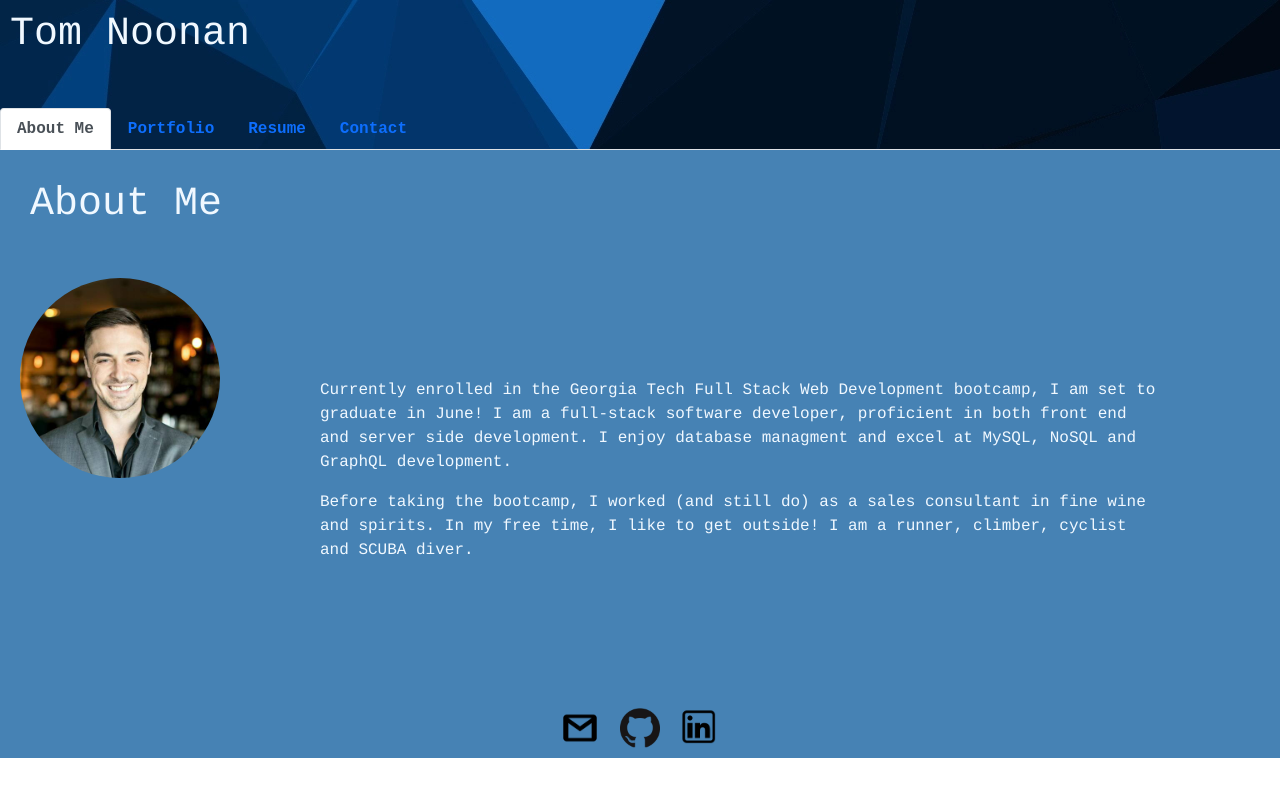
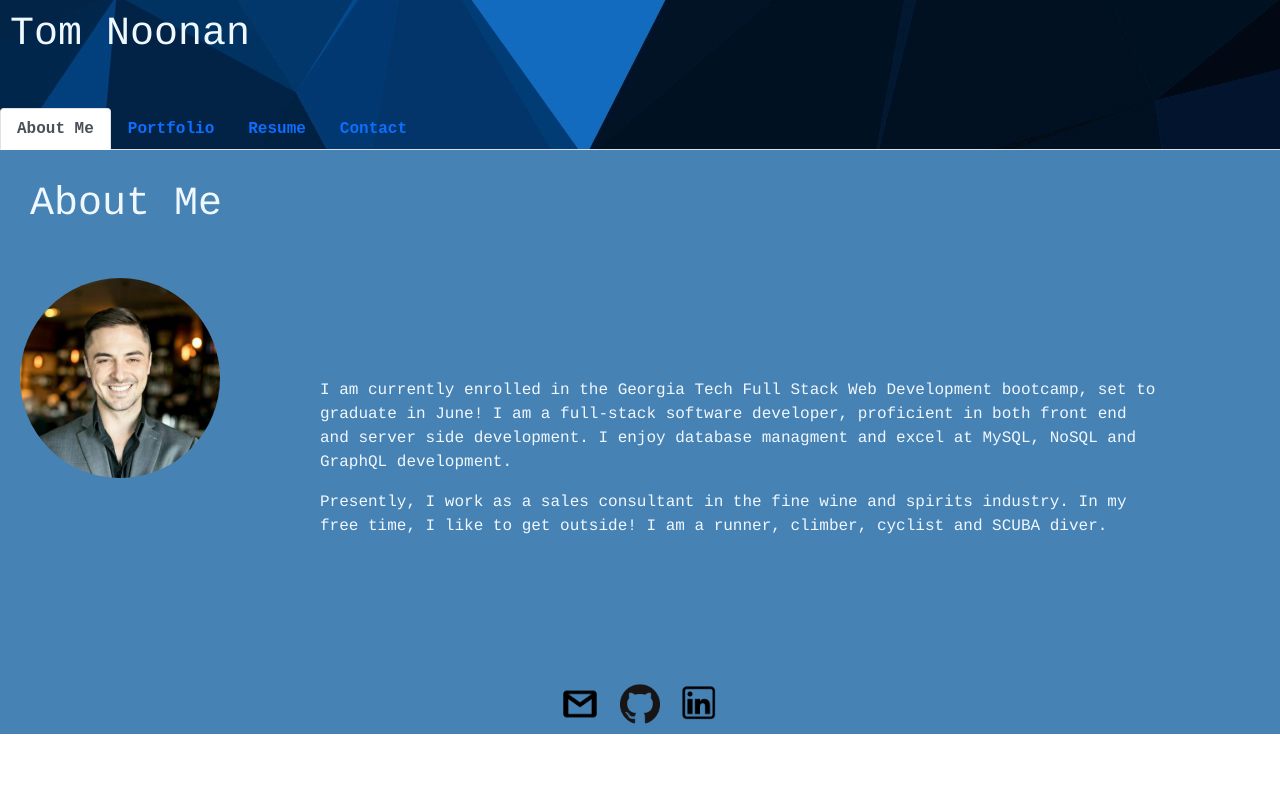
Before and after one commit to tnoonan88/React-Portfolio, a React (Create React App) app: page / in a window 1280 px wide. Shown: the top 796 px of the page. Built offline with nearby package versions, Linux system fonts and the light colour scheme.

Commit message:
updated about and contact pages

```diff
--- a/src/components/pages/About.js
+++ b/src/components/pages/About.js
@@ -9,8 +9,8 @@ export default function About() {
       <div className='about-content'>
         <img className='pro' src={proShot} alt='headshot'/>
           <div className='aboutText'>
-            <p>Currently enrolled in the Georgia Tech Full Stack Web Development bootcamp, I am set to graduate in June! I am a full-stack software developer, proficient in both front end and server side development. I enjoy database managment and excel at MySQL, NoSQL and GraphQL development.</p>
-            <p>Before taking the bootcamp, I worked (and still do) as a sales consultant in fine wine and spirits. In my free time, I like to get outside! I am a runner, climber, cyclist and SCUBA diver.</p>
+            <p>I am currently enrolled in the Georgia Tech Full Stack Web Development bootcamp, set to graduate in June! I am a full-stack software developer, proficient in both front end and server side development. I enjoy database managment and excel at MySQL, NoSQL and GraphQL development.</p>
+            <p>Presently, I work as a sales consultant in the fine wine and spirits industry. In my free time, I like to get outside! I am a runner, climber, cyclist and SCUBA diver.</p>
           </div>
       </div>
     </div>
--- a/src/components/pages/Contact.js
+++ b/src/components/pages/Contact.js
@@ -16,13 +16,13 @@ export default function Contact() {
         </div>
         <div className='formField'>
           <p>Email:</p>
-          <input onBlur={validateEmail()} placeholder='Email'></input>
+          <input onBlur={validateEmail} placeholder='Email'></input>
         </div>
         <div className='formField'>
           <p>Message:</p>
           <textarea placeholder='Your message here'></textarea>
         </div>
-        <button className='button'>Submit</button>
+        <button type="submit" className='btn'>Submit</button>
       </form>
     </div>
   );
```
